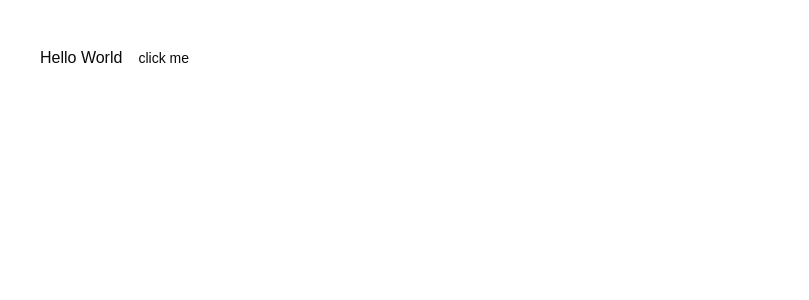
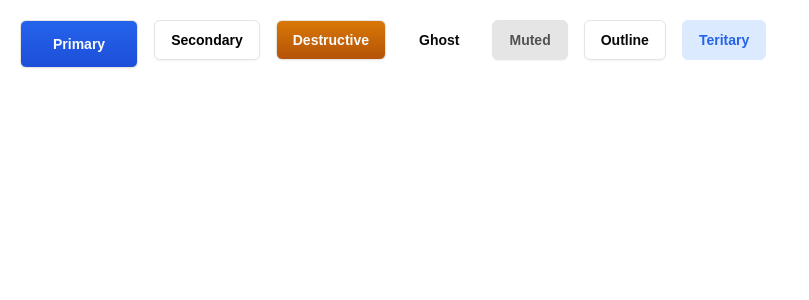
Before and after one commit to laviveti/jira-clone, a Next.js app: page / in a window 1280 px wide. Shown: the top 300 px of the page, without its empty margins (0-809 px from the left). Built offline with nearby package versions, Linux system fonts and the light colour scheme.

Commit message:
feat(1/0h32): update button shadcn styles

```diff
--- a/src/app/page.tsx
+++ b/src/app/page.tsx
@@ -2,9 +2,14 @@ import { Button } from "@/components/ui/button";
 
 export default function Home() {
   return (
-    <div className='p-10'>
-      Hello World
-      <Button variant='ghost'>click me </Button>
+    <div className='p-5 flex gap-4'>
+      <Button size={"lg"}>Primary</Button>
+      <Button variant={"secondary"}>Secondary</Button>
+      <Button variant={"destructive"}>Destructive</Button>
+      <Button variant={"ghost"}>Ghost</Button>
+      <Button variant={"muted"}>Muted</Button>
+      <Button variant={"outline"}>Outline</Button>
+      <Button variant={"teritary"}>Teritary</Button>
     </div>
   );
 }
--- a/src/components/ui/button.tsx
+++ b/src/components/ui/button.tsx
@@ -1,57 +1,45 @@
-import * as React from "react"
-import { Slot } from "@radix-ui/react-slot"
-import { cva, type VariantProps } from "class-variance-authority"
+import * as React from "react";
+import { Slot } from "@radix-ui/react-slot";
+import { cva, type VariantProps } from "class-variance-authority";
 
-import { cn } from "@/lib/utils"
+import { cn } from "@/lib/utils";
 
 const buttonVariants = cva(
-  "inline-flex items-center justify-center gap-2 whitespace-nowrap rounded-md text-sm font-medium transition-colors focus-visible:outline-none focus-visible:ring-1 focus-visible:ring-ring disabled:pointer-events-none disabled:opacity-50 [&_svg]:pointer-events-none [&_svg]:size-4 [&_svg]:shrink-0",
+  "inline-flex items-center justify-center gap-2 whitespace-nowrap disabled:text-neutral-300 border border-neutral-200 shadow-sm rounded-md text-sm font-semibold transition-colors focus-visible:outline-none focus-visible:ring-1 focus-visible:ring-ring disabled:pointer-events-none disabled:bg-neutral-100 disabled:from-neutral-100 disabled:to-neutral-100 [&_svg]:pointer-events-none [&_svg]:size-4 [&_svg]:shrink-0",
   {
     variants: {
       variant: {
-        default:
-          "bg-primary text-primary-foreground shadow hover:bg-primary/90",
-        destructive:
-          "bg-destructive text-destructive-foreground shadow-sm hover:bg-destructive/90",
-        outline:
-          "border border-input bg-background shadow-sm hover:bg-accent hover:text-accent-foreground",
-        secondary:
-          "bg-secondary text-secondary-foreground shadow-sm hover:bg-secondary/80",
-        ghost: "hover:bg-accent hover:text-accent-foreground",
-        link: "text-primary underline-offset-4 hover:underline",
+        primary: "bg-gradient-to-b from-blue-600 to-blue-700 text-primary-foreground hover:from-blue-700 hover:to-blue-700",
+        destructive: "bg-gradient-to-b from-amber-600 to-amber-700 text-destructive-foreground hover:from-amber-700 hover:to-amber-700",
+        outline: "border border-input bg-background shadow-sm hover:bg-accent hover:text-accent-foreground",
+        secondary: "bg-white text-black hover:bg-neutral-100",
+        ghost: "border-transparent shadow-none hover:bg-accent hover:text-accent-foreground",
+        muted: "bg-neutral-200 text-neutral-600 hover:bg-neutral-200/80",
+        teritary: "bg-blue-100 text-blue-600 border-transparent hover:bg-blue-200 shadow-none",
       },
       size: {
-        default: "h-9 px-4 py-2",
-        sm: "h-8 rounded-md px-3 text-xs",
-        lg: "h-10 rounded-md px-8",
-        icon: "h-9 w-9",
+        default: "h-10 px-4 py-2",
+        xs: "h-7 rounded-md px-2 text-xs",
+        sm: "h-8 rounded-md px-3",
+        lg: "h-12 rounded-md px-8",
+        icon: "h-8 w-8",
       },
     },
     defaultVariants: {
-      variant: "default",
+      variant: "primary",
       size: "default",
     },
   }
-)
+);
 
-export interface ButtonProps
-  extends React.ButtonHTMLAttributes<HTMLButtonElement>,
-    VariantProps<typeof buttonVariants> {
-  asChild?: boolean
+export interface ButtonProps extends React.ButtonHTMLAttributes<HTMLButtonElement>, VariantProps<typeof buttonVariants> {
+  asChild?: boolean;
 }
 
-const Button = React.forwardRef<HTMLButtonElement, ButtonProps>(
-  ({ className, variant, size, asChild = false, ...props }, ref) => {
-    const Comp = asChild ? Slot : "button"
-    return (
-      <Comp
-        className={cn(buttonVariants({ variant, size, className }))}
-        ref={ref}
-        {...props}
-      />
-    )
-  }
-)
-Button.displayName = "Button"
+const Button = React.forwardRef<HTMLButtonElement, ButtonProps>(({ className, variant, size, asChild = false, ...props }, ref) => {
+  const Comp = asChild ? Slot : "button";
+  return <Comp className={cn(buttonVariants({ variant, size, className }))} ref={ref} {...props} />;
+});
+Button.displayName = "Button";
 
-export { Button, buttonVariants }
+export { Button, buttonVariants };
```
